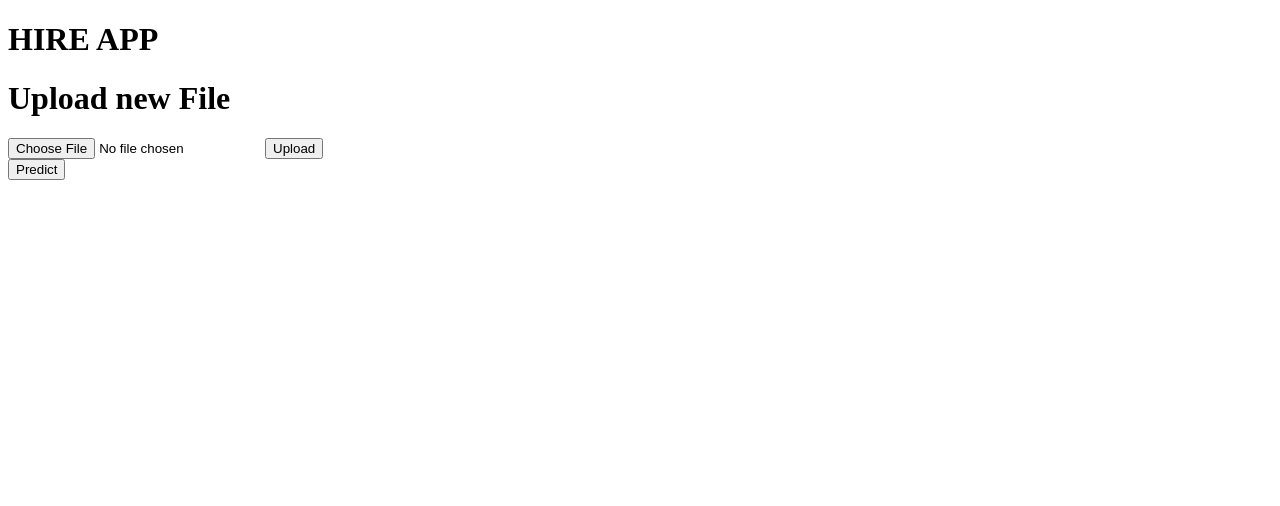
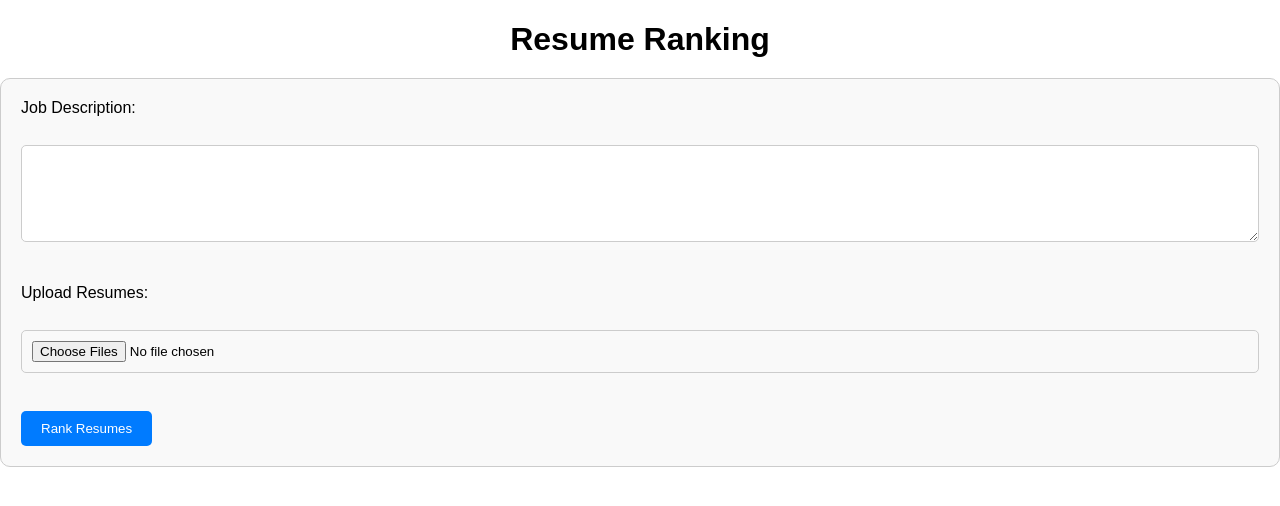
Before and after one commit to advaitvd/hiring-app, a Flask app: page / in a window 1280 px wide. Shown: the top 506 px of the page. Run offline with Flask 3, Linux system fonts and the light colour scheme.

Commit message:
Add functionality to upload pdfs and rank and display them based on similarity with the discription.
Signed-off-by: Advait Dhopeshwarkar <advaitvdgoa@gmail.com>

```diff
--- a/app.py
+++ b/app.py
@@ -1,68 +1,70 @@
-from flask import Flask, request, jsonify, render_template, redirect, url_for
+from flask import Flask, render_template, request
 from werkzeug.utils import secure_filename
+from pypdf import PdfReader
+import torch
+from torch.nn.functional import cosine_similarity
 from modules.feature_extractor import FeatureExtractor
-from modules.text_extractor import TextExtractor
-from torch.nn.functional import cosine_similarity
 import os
 
-UPLOAD_FOLDER = 'data/'
-os.makedirs(UPLOAD_FOLDER, exist_ok=True)
+app = Flask(__name__)
+
+app.static_folder = 'templates/static'
+
+UPLOAD_FOLDER = 'data'
 ALLOWED_EXTENSIONS = {'pdf'}
 
-app = Flask(__name__)
 app.config['UPLOAD_FOLDER'] = UPLOAD_FOLDER
+app.config['MAX_CONTENT_LENGTH'] = 16 * 1024 * 1024  # 16MB max file size
 
-text_extractor = TextExtractor()
 feature_extractor = FeatureExtractor()
 
-@app.route('/')
-def home():
+def allowed_file(filename):
+    return '.' in filename and filename.rsplit('.', 1)[1].lower() in ALLOWED_EXTENSIONS
+
+def extract_text_from_pdf(file):
+    reader = PdfReader(file)
+    text = ''
+    for page in reader.pages:
+        text += '\n' + page.extract_text()
+
+    text = text.replace('\n', ' ').strip()
+    return text
+
+def calculate_similarity(job_description, resume):
+    job_features = feature_extractor(job_description)
+    resume_features = feature_extractor(resume)
+    similarity = cosine_similarity(job_features, resume_features).item()
+    return round(similarity, 4)
+
+@app.route('/', methods=['GET', 'POST'])
+def index():
+    if request.method == 'POST':
+        # Get job description from the form
+        job_description = request.form['job_description']
+        ranked_resumes = []
+
+        # Iterate through uploaded resume files
+        for file in request.files.getlist('resumes'):
+            if file and allowed_file(file.filename):
+                filename = secure_filename(file.filename)
+                file_path = os.path.join(app.config['UPLOAD_FOLDER'], filename)
+                file.save(file_path)
+
+                # Extract text from the resume PDF
+                resume_text = extract_text_from_pdf(file_path)
+
+                # Calculate similarity score
+                similarity = calculate_similarity(job_description, resume_text)
+
+                # Add resume and similarity score to the ranked list
+                ranked_resumes.append((filename, similarity))
+
+        # Sort resumes based on similarity score
+        ranked_resumes.sort(key=lambda x: x[1], reverse=True)
+
+        return render_template('result.html', ranked_resumes=ranked_resumes)
+
     return render_template('index.html')
 
-
-def allowed_file(filename):
-    return '.' in filename and \
-           filename.rsplit('.', 1)[1].lower() in ALLOWED_EXTENSIONS
-
-@app.route('/', methods=['GET', 'POST'])
-def upload_file():
-    if request.method == 'POST':
-        # check if the post request has the file part
-        if 'file' not in request.files:
-            flash('No file part')
-            return redirect(request.url)
-        file = request.files['file']
-        # if user does not select file, browser also
-        # submit an empty part without filename
-        if file.filename == '':
-            flash('No selected file')
-            return redirect(request.url)
-        if file and allowed_file(file.filename):
-            filename = secure_filename(file.filename)
-            file.save(os.path.join(app.config['UPLOAD_FOLDER'], filename))
-            return redirect(url_for('upload_file',
-                                    filename=filename))
-    return '''
-    <!doctype html>
-    <title>Upload new File</title>
-    <h1>Upload new File</h1>
-    <form method=post enctype=multipart/form-data>
-      <input type=file name=file>
-      <input type=submit value=Upload>
-    </form>
-    '''
-
-@app.route('/predict', methods=['POST'])
-def predict():
-    text_resume = text_extractor('advait_resume.pdf', file_extension='pdf')
-    vector_resume = feature_extractor(text_resume)
-
-    text_requirements = 'Skills:  AWS, Databricks, Leadership, Communication'
-    vector_requirements = feature_extractor(text_requirements)
-
-    similarity_score = cosine_similarity(vector_resume, vector_requirements).cpu().detach().numpy()[0]
-
-    return render_template('index.html', prediction_text=f'{similarity_score:.4f}')
-
-if __name__=="__main__":
+if __name__ == '__main__':
     app.run(debug=True)
--- a/templates/index.html
+++ b/templates/index.html
@@ -1,27 +1,21 @@
 <!DOCTYPE html>
-<html>
+<html lang="en">
 <head>
     <meta charset="UTF-8">
-        <title>HIRE APP</title>
-        <link rel="stylesheet" href="https://fonts.googleapis.com/css?family=Pacifico" type="text/css">
-        <link rel="stylesheet" href="https://fonts.googleapis.com/css?family=Arimo" type="text/css">
-        <link rel="stylesheet" href="https://fonts.googleapis.com/css?family=Hind:300" type="text/css">
-        <link rel="stylesheet" href="https://fonts.googleapis.com/css?family=Open+Sans+Condensed:300" type="text/css">
+    <link rel="stylesheet" href="{{ url_for('static', filename='styles.css') }}">
+    <meta name="viewport" content="width=device-width, initial-scale=1.0">
+    <title>Resume Ranking</title>
 </head>
 <body>
-        <div>
-            <h1>HIRE APP</h1>
-            <h1>Upload new File</h1>
-            <form method=post enctype=multipart/form-data>
-                <input type=file name=file>
-                <input type=submit value=Upload>
+    <h1>Resume Ranking</h1>
+    <form action="/" method="post" enctype="multipart/form-data">
+        <label for="job_description">Job Description:</label><br>
+        <textarea id="job_description" name="job_description" rows="5" cols="50"></textarea><br><br>
+
+        <label for="resumes">Upload Resumes:</label><br>
+        <input type="file" id="resumes" name="resumes" accept=".pdf" multiple><br><br>
+
+        <button type="submit">Rank Resumes</button>
     </form>
-            <form action="{{ url_for('predict')}}" method="post">
-                <button type="submit" class="btn btn-primary btn-block btn-large">Predict</button>
-            </form>
-            <br>
-            <br>
-            {{ prediction_text }}
-        </div>
 </body>
 </html>
--- /dev/null
+++ b/templates/static/styles.css
@@ -0,0 +1,68 @@
+body {
+    font-family: Arial, sans-serif;
+    margin: 0;
+    padding: 0;
+}
+
+.container {
+    max-width: 800px;
+    margin: 0 auto;
+    padding: 20px;
+}
+
+h1 {
+    text-align: center;
+    margin-bottom: 20px;
+}
+
+form {
+    border: 1px solid #ccc;
+    padding: 20px;
+    border-radius: 10px;
+    background-color: #f9f9f9;
+}
+
+label {
+    display: block;
+    margin-bottom: 10px;
+}
+
+textarea,
+input[type="file"] {
+    width: 100%;
+    padding: 10px;
+    margin-bottom: 20px;
+    border-radius: 5px;
+    border: 1px solid #ccc;
+    box-sizing: border-box;
+}
+
+button {
+    padding: 10px 20px;
+    border: none;
+    background-color: #007bff;
+    color: #fff;
+    border-radius: 5px;
+    cursor: pointer;
+}
+
+button:hover {
+    background-color: #0056b3;
+}
+
+table {
+    width: 100%;
+    border-collapse: collapse;
+    margin-top: 20px;
+}
+
+th,
+td {
+    border: 1px solid #ccc;
+    padding: 10px;
+    text-align: left;
+}
+
+th {
+    background-color: #f2f2f2;
+}
```
Also changed, not shown: templates/result.html (added, +24 -0 lines). Lines whose indentation alone changed are shown as unchanged.
